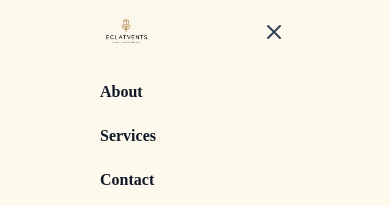
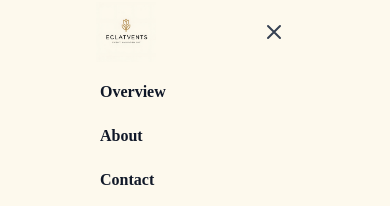
Before and after one commit to Hyperion147/Eclatvents, a React (Vite) app in the folder Eclatvents/: page / in a window 390 px wide. Both pictures are taken after a click on the button "Open main menu". Shown: the top 206 px of the page. Built offline with nearby package versions, Linux system fonts and the light colour scheme; a web font is replaced by a local one.

Commit message:
responsive

```diff
--- a/Eclatvents/src/components/Navbar.jsx
+++ b/Eclatvents/src/components/Navbar.jsx
@@ -86,14 +86,14 @@ const Navbar = () => {
                         onClick={handleLinkClick}
                         className="block px-3 py-2 rounded-md text-base font-bold text-gray-900 hover:text-blue-600 hover:bg-gray-100 transition-colors duration-300"
                     >
-                        About
+                        Overview
                     </a>
                     <a
                         href="#services"
                         onClick={handleLinkClick}
                         className="block px-3 py-2 rounded-md text-base font-bold text-gray-900 hover:text-blue-600 hover:bg-gray-100 transition-colors duration-300"
                     >
-                        Services
+                        About
                     </a>
                     <a
                         href="#contact"
```
